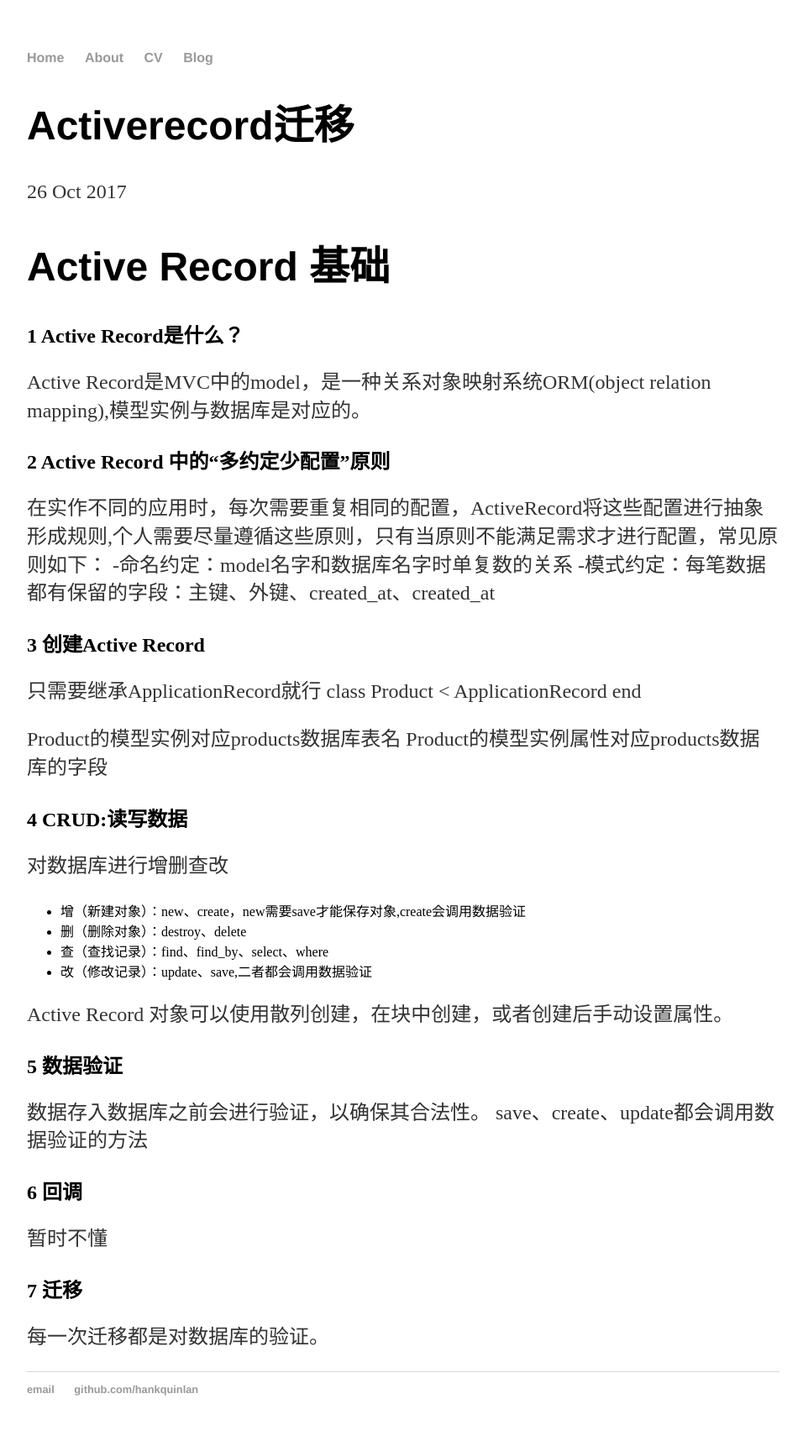
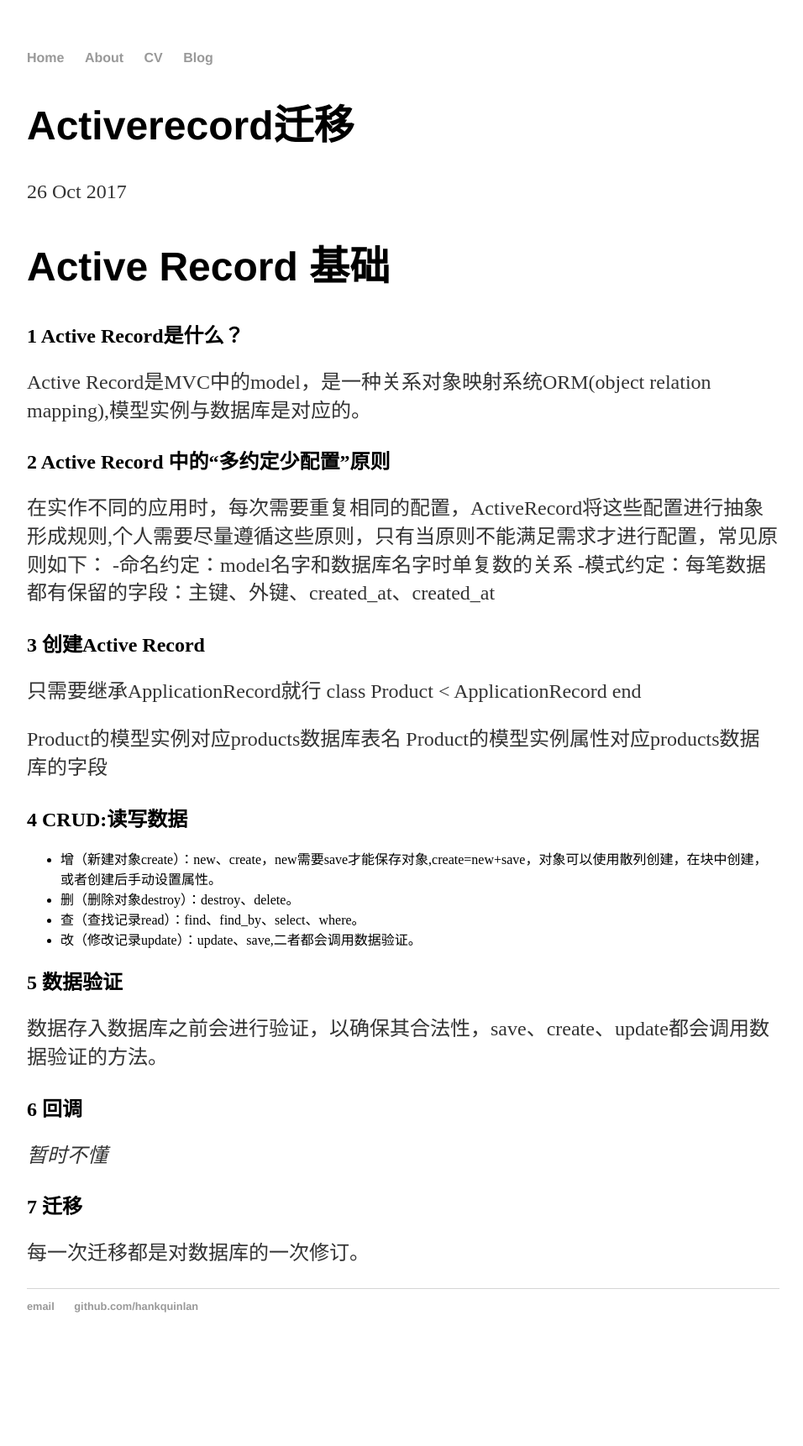
Before and after one commit to huangpuxiang/hpx.github.io, a Jekyll site: the page built from _posts/2017-10-26-ActiveRecord迁移.md, in a window 1280 px wide. Shown: the whole page at 84% size, without its empty margins (160-1116 px from the left). Built offline with Jekyll 4.4.1, drawn with Linux system fonts in a browser that asks for light colours; our own code applies the rules of GitHub Pages for plain Markdown files; after the commit the page ends 1623 px from its top, so only the background shows below that.

Commit message:
Update 2017-10-26-ActiveRecord迁移.md

```diff
--- a/_posts/2017-10-26-ActiveRecord迁移.md
+++ b/_posts/2017-10-26-ActiveRecord迁移.md
@@ -18,21 +18,16 @@ Product的模型实例对应products数据库表名
 Product的模型实例属性对应products数据库的字段
 
 ## 4 CRUD:读写数据
-对数据库进行增删查改
-
-* 增（新建对象）：new、create，new需要save才能保存对象,create会调用数据验证
-* 删（删除对象）：destroy、delete
-* 查（查找记录）：find、find_by、select、where
-* 改（修改记录）：update、save,二者都会调用数据验证
-
-Active Record 对象可以使用散列创建，在块中创建，或者创建后手动设置属性。
+* 增（新建对象create）：new、create，new需要save才能保存对象,create=new+save，对象可以使用散列创建，在块中创建，或者创建后手动设置属性。
+* 删（删除对象destroy）：destroy、delete。
+* 查（查找记录read）：find、find_by、select、where。
+* 改（修改记录update）：update、save,二者都会调用数据验证。
 
 ## 5 数据验证
-数据存入数据库之前会进行验证，以确保其合法性。
-save、create、update都会调用数据验证的方法
+数据存入数据库之前会进行验证，以确保其合法性，save、create、update都会调用数据验证的方法。
 
 ## 6 回调
-暂时不懂
+_暂时不懂_
 
 ## 7 迁移
-每一次迁移都是对数据库的验证。
+每一次迁移都是对数据库的一次修订。
```
